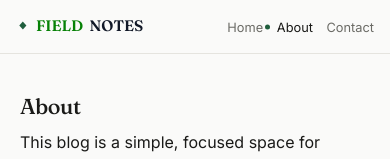
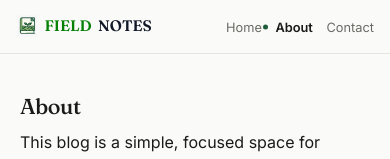
Before and after one commit to Rajan-Shukla18/react-router-blog-app, a React (Vite) app: page /about in a window 390 px wide. Shown: the top 159 px of the page. Built offline with nearby package versions, Linux system fonts and the light colour scheme.

Commit message:
Add logo to navbar, confirm 404 handling, update README

```diff
--- a/src/App.css
+++ b/src/App.css
@@ -66,10 +66,10 @@
   text-decoration: none;
 }
 
-.brand-mark {
-  color: var(--accent);
-  font-size: 0.85rem;
-  transform: translateY(-1px);
+.brand-logo {
+  width: 32px;
+  height: 32px;
+  object-fit: contain;
 }
 
 .nav-links {
@@ -95,6 +95,7 @@
 
 .nav-link.active {
   color: var(--text);
+  font-weight: 600;
 }
 
 .nav-link.active::before {
@@ -632,6 +633,10 @@
   .navbar-inner {
     padding: 1rem 1.25rem;
   }
+  .brand-logo {
+    width: 25px;
+    height: 25px;
+  }
   .nav-links {
     gap: 1.25rem;
   }
@@ -698,6 +703,10 @@
   .brand {
     font-size: 0.95rem;
   }
+  .brand-logo {
+    width: 22px;
+    height: 22px;
+  }
   .nav-links {
     gap: 0.85rem;
   }
--- a/src/components/Navbar.jsx
+++ b/src/components/Navbar.jsx
@@ -1,4 +1,5 @@
 import { Link, NavLink } from "react-router-dom";
+import logo from "../assets/logo.png";
 
 const links = [
   { to: "/", label: "Home", end: true },
@@ -12,7 +13,7 @@ const Navbar = () => (
   <nav className="navbar">
     <div className="navbar-inner">
       <Link to="/" className="brand">
-        <span className="brand-mark">◆</span>
+        <img src={logo} alt="Fieldnotes logo" className="brand-logo" />
         <span className="brand-primary">Field</span>
         <span className="brand-secondary">Notes</span>
       </Link>
--- a/src/pages/NotFound.jsx
+++ b/src/pages/NotFound.jsx
@@ -1,11 +1,22 @@
+import { useEffect } from "react";
 import { Link } from "react-router-dom";
 
-const NotFound = () => (
-  <div className="not-found-page">
-    <h1>404 - Page Not Found</h1>
-    <p>The page you are looking for does not exist.</p>
-    <Link to="/">Go back home</Link>
-  </div>
-);
+const NotFound = ({ context }) => {
+  useEffect(() => { document.title = "Not found — Fieldnotes"; }, []);
+  const isPost = context === "post";
+
+  return (
+    <div className="container notfound">
+      <div className="code">404</div>
+      <h1>{isPost ? "That note doesn't exist" : "Page not found"}</h1>
+      <p>
+        {isPost
+          ? "The post you're looking for isn't here — it may have been moved or the link is off."
+          : "The page you're looking for doesn't exist, or has been moved."}
+      </p>
+      <Link to="/" className="btn-primary">Back to home</Link>
+    </div>
+  );
+};
 
 export default NotFound;
```
Also changed, not shown: src/assets/logo.png (added), 1 other file (tests, documents, lock files or other folders).
